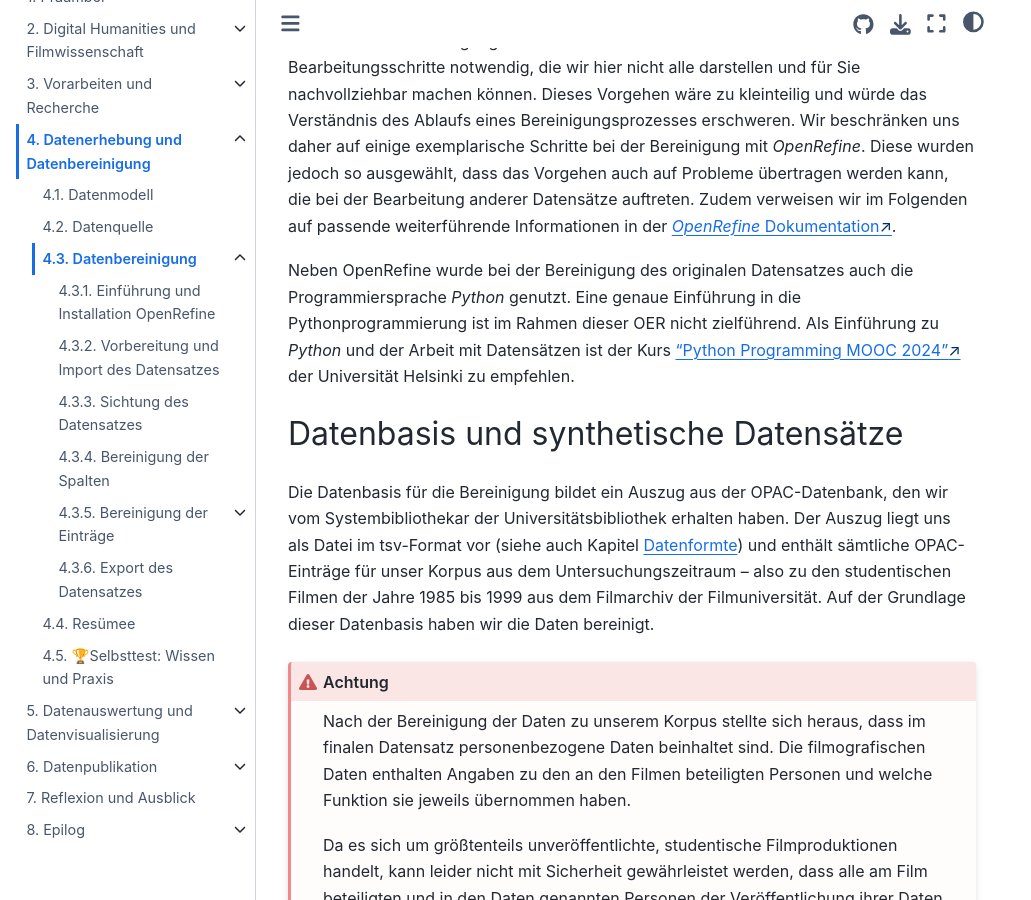
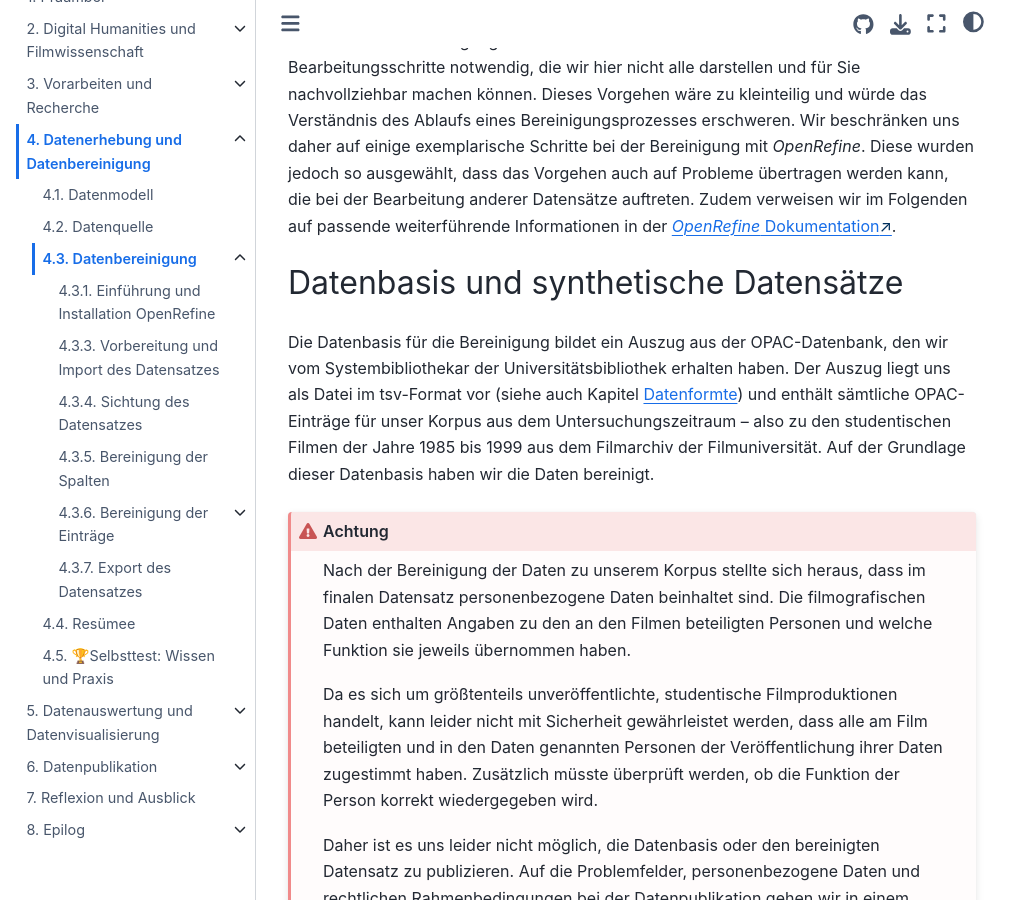
Before and after one commit to quadriga-dk/Bewegtes-Bild-Fallstudie-2, a Jupyter Book: the page built from bereinigung/openRefine/0_datenbereinigung.md, in a window 1280 px wide and 900 px high, scrolled down 1309 px. Shown: the whole window, without its empty margins (0-1031 px from the left). Built offline with Jupyter Book 1.0.4 settings and Sphinx 7.4.7 and the Sphinx Book theme 1.1.4, drawn with Linux system fonts in a browser that asks for light colours.

Commit message:
remove python part 0_datenbereinigung.md; add limitations subchapter 1_einführung.md

```diff
--- a/bereinigung/openRefine/0_datenbereinigung.md
+++ b/bereinigung/openRefine/0_datenbereinigung.md
@@ -24,8 +24,6 @@ Weitere Hinweise zu einer guten Datenstruktur und *Tidy Data* finden Sie bei <a
 Die Ziele der Datenbereinigung werden bereits im Abschnitt zum [Datenmodell](../modell.md#notwendige-datenbereinigung) kurz angesprochen. Am Ende der Bereinigung soll ein konsistenter, einheitlich strukturierter Datensatz stehen, der maschinenlesbar ist und im besten Fall auch von Menschen verstanden werden kann. In jeder Zeile sollen die Daten zu einem Objekt enthalten sein – in unserem Fall zu einem Filmtitel. Für jede Variable (hier z.B. Regie, Jahr, Dauer etc.) existiert eine Spalte, jede Zelle der Spalte enthält nur einen eindeutigen Wert (in unserem Fall z.B. nur den Namen der Regie und nicht gleichzeitig weitere Namen oder Gewerke). Der Datensatz weist keine doppelten Einträge mehr auf, auch leere Zeilen oder Spalten wurden entfernt.
 
 Für eine solche Bereinigung des Datensatzes unserer Fallstudie sind zahlreiche Bearbeitungsschritte notwendig, die wir hier nicht alle darstellen und für Sie nachvollziehbar machen können. Dieses Vorgehen wäre zu kleinteilig und würde das Verständnis des Ablaufs eines Bereinigungsprozesses erschweren. Wir beschränken uns daher auf einige exemplarische Schritte bei der Bereinigung mit *OpenRefine*. Diese wurden jedoch so ausgewählt, dass das Vorgehen auch auf Probleme übertragen werden kann, die bei der Bearbeitung anderer Datensätze auftreten. Zudem verweisen wir im Folgenden auf passende weiterführende Informationen in der <a href="https://openrefine.org/docs" class="external-link" target="_blank">*OpenRefine* Dokumentation</a>.
-
-Neben OpenRefine wurde bei der Bereinigung des originalen Datensatzes auch die Programmiersprache *Python* genutzt. Eine genaue Einführung in die Pythonprogrammierung ist im Rahmen dieser OER nicht zielführend. Als Einführung zu *Python* und der Arbeit mit Datensätzen ist der Kurs <a href="https://programming-24.mooc.fi" class="external-link" target="_blank"> "Python Programming MOOC 2024"</a> der Universität Helsinki zu empfehlen.
 
 
 <span style="font-size:24pt;">Datenbasis und synthetische Datensätze</span>
```
Also changed, not shown: bereinigung/openRefine/1_einführung.md (+6 -0 lines).
